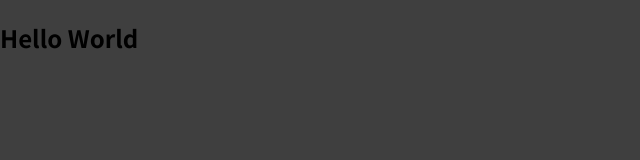
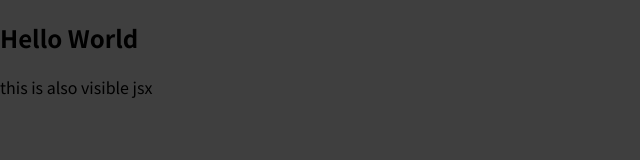
Before and after one commit to kjh-busan/01-starting-setup, a JavaScript app: page / in a window 1280 px wide. Shown: the top 160 px of the page, without its empty margins (0-640 px from the left). Built offline with nearby package versions, Linux system fonts and the light colour scheme.

Commit message:
feat: put in jsx from App.js

```diff
--- a/src/App.js
+++ b/src/App.js
@@ -1,9 +1,12 @@
 const App = () => {
-  const para = document.createElement('p');
-  para.textContent = 'This is also visible';
-  document.getElementById('root').append(para);
+  // const para = document.createElement('p');
+  // para.textContent = 'This is also visible';
+  // document.getElementById('root').append(para);
   return (
-    <h2>Hello World</h2>
+    <div>
+      <h2>Hello World</h2>
+      <p>this is also visible jsx</p>
+    </div>
   )
 };
 
```
